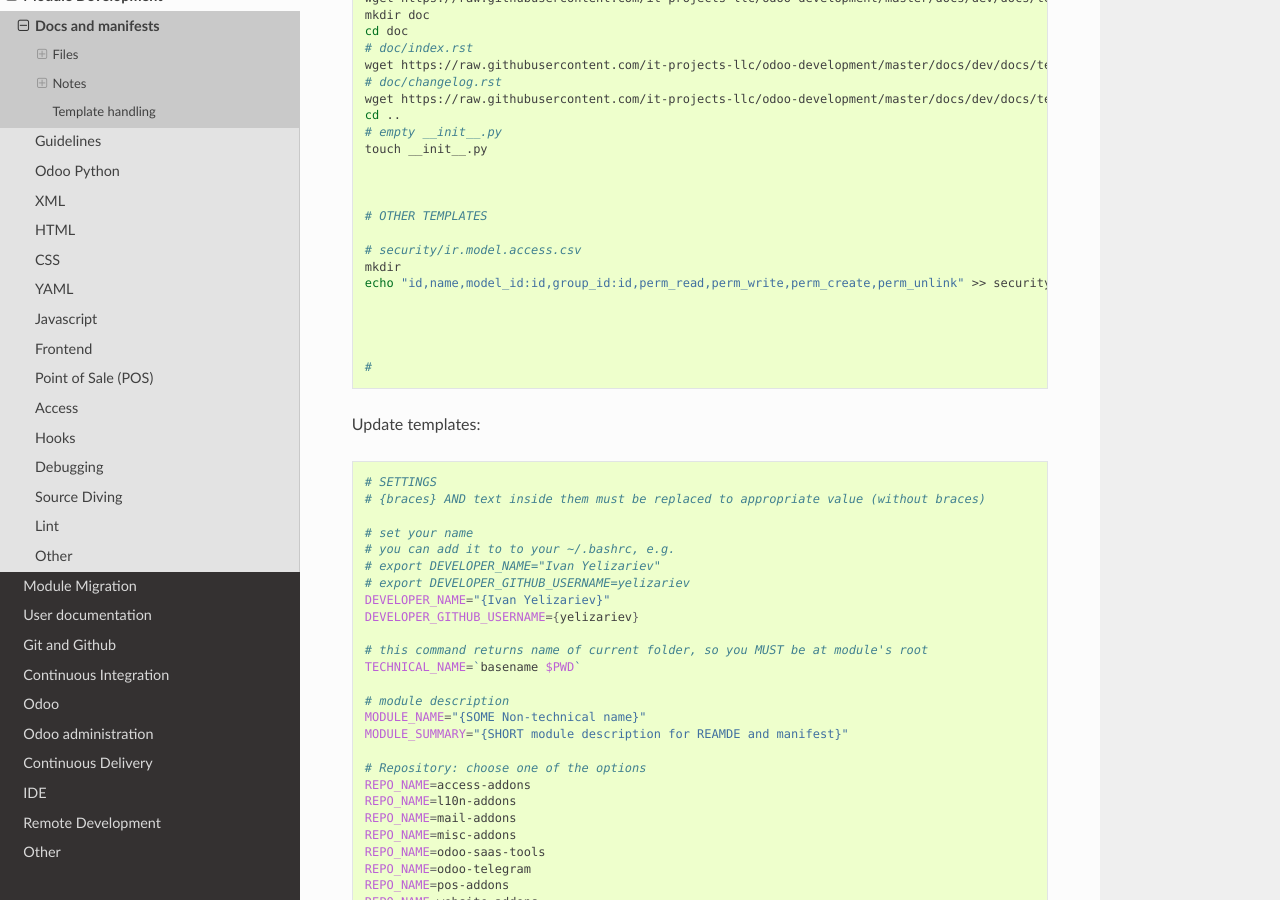
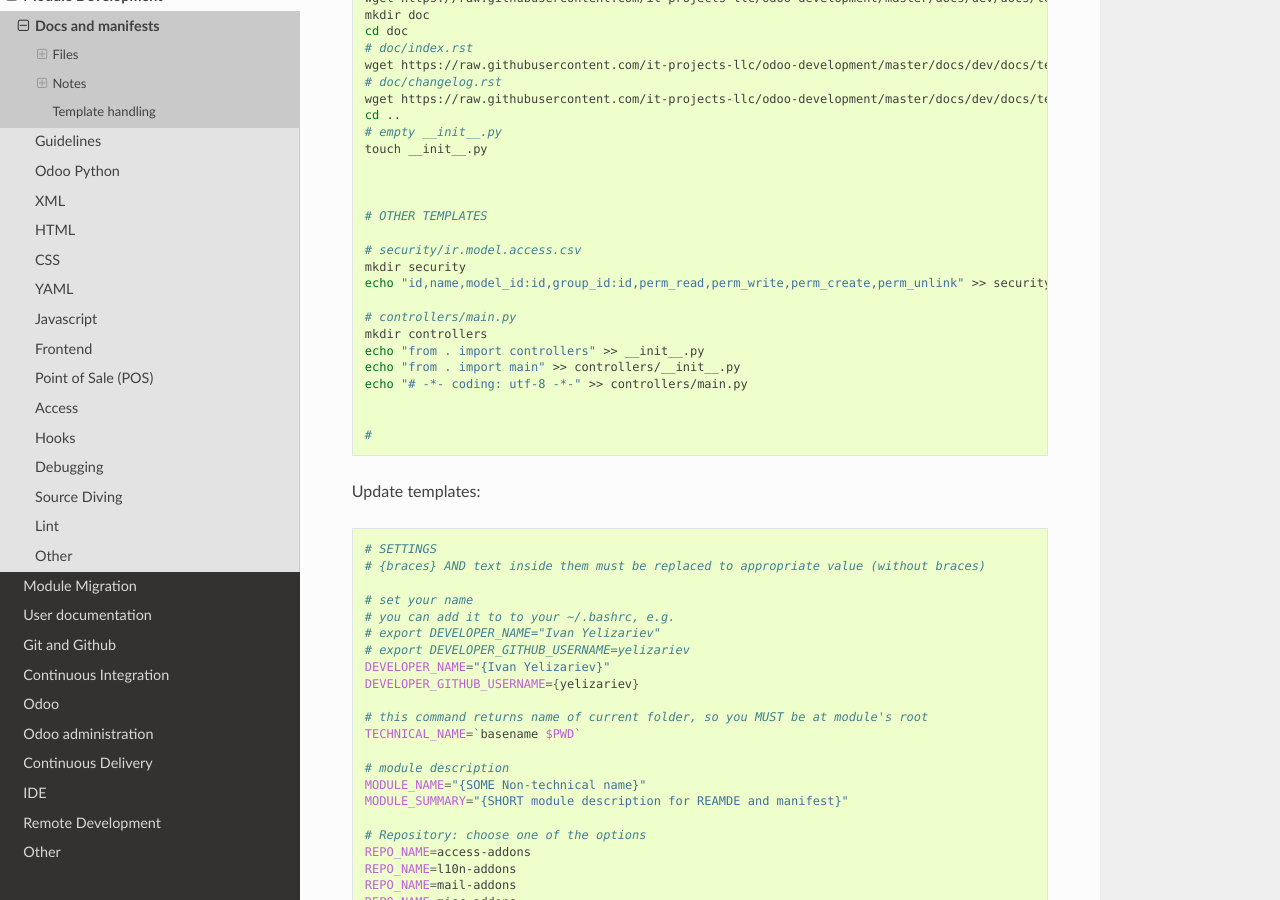
Before and after one commit to itpp-labs/odoo-development, a Sphinx documentation site: the page built from docs/dev/docs/index.rst, in a window 1280 px wide and 900 px high, scrolled down 1071 px. Built offline with Sphinx 7.4.7 and the Read the Docs theme 2.0.0, drawn with Linux system fonts in a browser that asks for light colours; pages that are not in the unit, such as notebooks, are missing from menus.

Commit message:
commands to create controllers/main.py

```diff
--- a/docs/dev/docs/index.rst
+++ b/docs/dev/docs/index.rst
@@ -54,10 +54,14 @@ Download templates:
     # OTHER TEMPLATES
 
     # security/ir.model.access.csv
-    mkdir
+    mkdir security
     echo "id,name,model_id:id,group_id:id,perm_read,perm_write,perm_create,perm_unlink" >> security/ir.model.access.csv
 
-
+    # controllers/main.py
+    mkdir controllers
+    echo "from . import controllers" >> __init__.py
+    echo "from . import main" >> controllers/__init__.py
+    echo "# -*- coding: utf-8 -*-" >> controllers/main.py
 
 
     #
```
